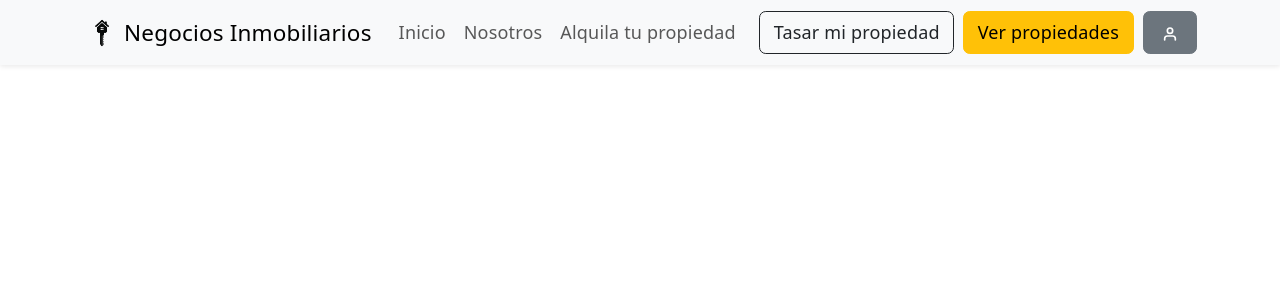
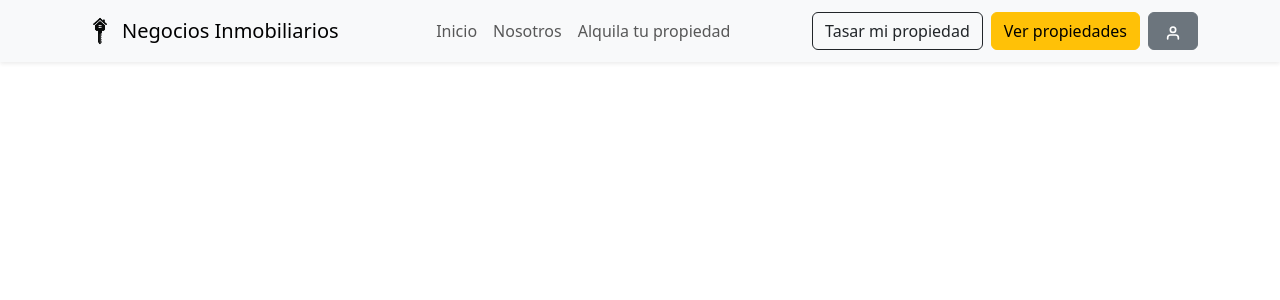
Before and after one commit to agustinaojeda/negocios-inmobiliarios, a React (Vite) app: page / in a window 1280 px wide. Shown: the top 300 px of the page. Built offline with nearby package versions, Linux system fonts and the light colour scheme.

Commit message:
estaba muy grande la letra

```diff
--- a/src/App.jsx
+++ b/src/App.jsx
@@ -1,4 +1,4 @@
-import logoDark from "../public/logoDark.png";
+import logoDark from "/logoDark.png";
 import "./App.css";
 import "bootstrap/dist/css/bootstrap.min.css";
 import NavBar from "./shared/layout/Navbar";
--- a/src/index.css
+++ b/src/index.css
@@ -15,8 +15,6 @@
   --heading: system-ui, 'Segoe UI', Roboto, sans-serif;
   --mono: ui-monospace, Consolas, monospace;
 
-  font: 18px/145% var(--sans);
-  letter-spacing: 0.18px;
   color-scheme: light dark;
   color: var(--text);
   background: var(--bg);
--- a/src/shared/layout/Navbar.jsx
+++ b/src/shared/layout/Navbar.jsx
@@ -22,7 +22,7 @@
         </button>
 
         <div className="collapse navbar-collapse" id="menuNavegacion">
-          <ul className="navbar-nav me-auto mb-2 mb-lg-0">
+          <ul className="navbar-nav mx-auto mb-2 mb-lg-0">
             {enlaces.map((enlace, index) => (
               <li className="nav-item" key={index}>
                 <a className="nav-link" href={enlace.url}>
```
